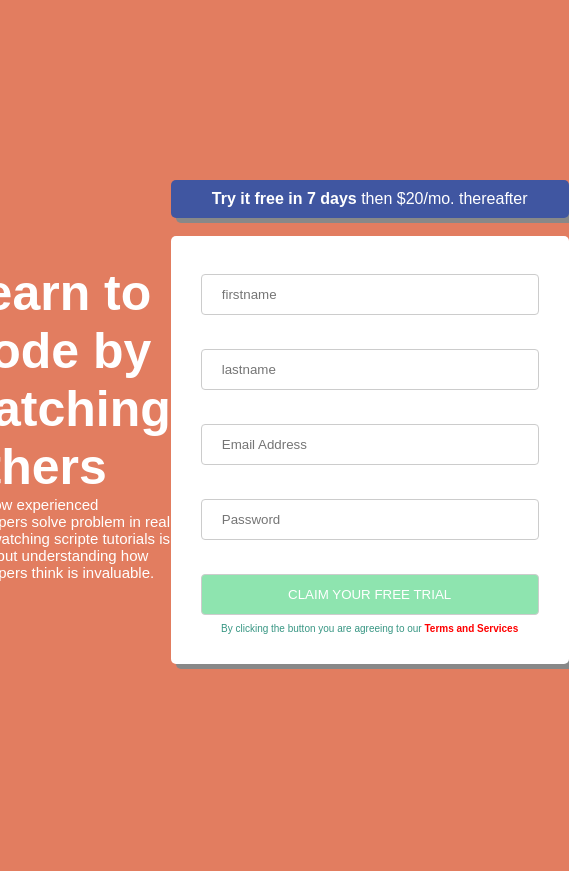
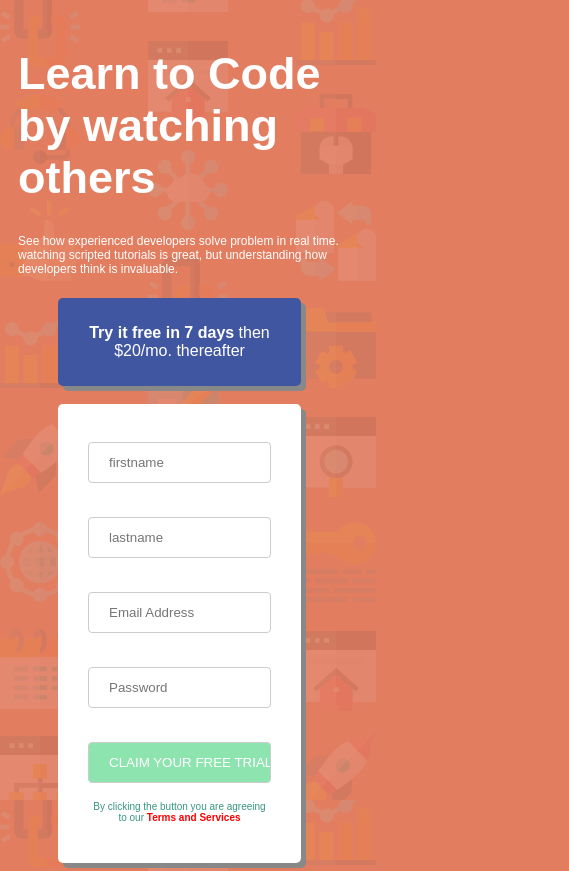
Before and after one commit to Favourose1/zuri-responsive-website, a plain HTML site: page index.html in a window 390 px wide. Shown: the whole page, 569 px wide, since content can reach past the window. Before the commit the page ends 844 px from the top, so only its background shows below. Drawn offline with Linux system fonts and the light colour scheme; files whose address does not match are found by name.

Commit message:
https://github.com/Favourose1/zuri-responsive-website.git

```diff
--- a/index.html
+++ b/index.html
@@ -1,23 +1,35 @@
 <!DOCTYPE html>
 <html>
+
 	<head>
 		<meta charset="utf-8">
 		<meta http-equiv="X-UA-CompaTIBLE" content="IE=edge">
 		<meta name="viewport" content="width=device-width, initial-scale=1.0">
+		<!--<meta name="HandheldFriendly" content="true">-->
 		<title>My responsive page</title>
-		<link rel="stylesheet" type="text/css" href="style.css"/>
+		<link rel="stylesheet" type="text/css" href="style.css" />
 	</head>
+
 	<body>
 
 		<main>
+			<div class="flex-container">
 				<div class="firstside">
+					<div class="H">
 						<h1 class="header">
 							Learn to Code by watching others
 						</h1>
+					</div>
+					<div class="P">
 						<p id="p1">
-						See how experienced developers solve problem in real time. watching scripte tutorials is great, but understanding how developers think is invaluable.
+							See how experienced developers solve problem in real time. watching scripted tutorials is
+							great, but understanding how developers think is invaluable.
 						</p>
 					</div>
+				</div>
+
+
+
 				<div class="divide">
 				<div class="secondsidetop">
 					<p>
@@ -31,23 +43,28 @@
 
 						<!--Add the minlength and maxlength attributes to the input fields-->
 
-            <input type="text" class="firstname" name="firstname" placeholder="firstname" type="text" pattern="[^.]*? minlength="3" maxlength="15" required>
+						<input type="text" class="firstname" name="firstname" placeholder="firstname" type="text"
+							pattern="[^.]*? minlength=" 3" maxlength="15" required>
 						<br><br>
 
-            <input type="text" class="lastname" name="lastname" placeholder="lastname" type="text" pattern="[^.]*? minlength="3" maxlength="15" required>
+						<input type="text" class="lastname" name="lastname" placeholder="lastname" type="text"
+							pattern="[^.]*? minlength=" 3" maxlength="15" required>
 						<br><br>
 
 						<input type="text" class="email" name="Email Address" placeholder="Email Address" type="text">
 						<br><br>
 
-            <input type="text" class="Password" name="Password" placeholder="Password" type="password" minlength="8" maxlength="15" required>
+						<input type="text" class="Password" name="Password" placeholder="Password" type="password"
+							minlength="8" maxlength="15" required>
 						<br><br>
 
 						<input type="button" value="CLAIM YOUR FREE TRIAL">
 					</form>
-        <p class="foot">By clicking the button you are agreeing to our <strong id="tas">Terms and Services</strong></p>
+					<p class="foot">By clicking the button you are agreeing to our <strong id="tas">Terms and
+							Services</strong></p>
 					</div>
 				</div>
-			</main>
+			</div>
 	</body>
+
 </html>
--- a/style.css
+++ b/style.css
@@ -1,56 +1,127 @@
-*{
+* {
 
-	margin:0;
-	padding:0;
-	box-sizing:border-box;
+	box-sizing: border-box;
+
 }
 
-body{
-	background-image: url('C:/Users/User/Desktop/bg-intro-desktop.png'); background-color: #E27D60; opacity: 1;
-}
-main{
-	display: flex; width: 50%; height: 50%; margin: auto; justify-content: center; align-items: center; height: 100vh;
-}
-.header{
-	font-family: Arial, sans-serif; font-size: 50px; color: white;
-}
-#p1{
-	font-family: Arial, sans-serif; font-size: 15px; color: white;
+body {
+	background-image: url('C:/Users/User/Desktop/ZURI WEB RESPONSIVE/images/bg-intro-desktop.png');
+	background-color: #E27D60;
+	opacity: 1;
+
 }
 
-.divide{
-	display: flex; flex-direction: column; text-align: center;
+@media(min-width:468px){
+	.flex-container{
+		display:  flex;
+		align-items: center;
+		justify-items: center;
+		min-height: 100vh;
+	}
+
 }
 
-.secondsidetop{
-	background-color: #4056A1; border-radius: 5px; box-shadow: 5px 5px #888888; padding: 10px; flex: 50%; width: 150%; color: white; font-family: arial;
+
+
+.firstside{
+	flex: 1; flex: 0.5%; padding: 10px;
 }
 
-.secondsidebottom{
-	background-color: white; border-radius: 5px; box-shadow: 5px 5px #888888; border: 1px ; padding: 30px; flex: 50%; width: 150%;
-}
-#sstt{
-	color: bold white ;
+
+
+
+
+
+.header {
+	font-family: Arial, sans-serif;
+	font-size: 45px;
+	color: white;
+	/*width: 50%;*/
 }
 
-input[type=text]{
-	width: 100%; padding: 12px 20px; margin: 8px 0; display: inline-block; border: 1px solid #ccc; border-radius: 4px; box-sizing: border-box;
-}
-input[type=button]{
-	width: 100%; padding: 12px 20px; margin: 8px 0; display: inline-block; border: 1px solid #ccc; border-radius: 4px; box-sizing: border-box; background-color: #8EE4AF; color: white;
+#p1 {
+	font-family: Arial, sans-serif;
+	font-size: 12px;
+	color: white;
+	/*width: 50%;*/
 }
 
-.foot{
-	font-size:10px; color: #379683; font-family: arial;
+.divide {
+	text-align: center; flex: 1; flex: 5%; padding-left: 50px; /*padding-right: 25px;*/
 }
 
-#tas{
+.secondsidetop {
+	background-color: #4056A1;
+	border-radius: 5px;
+	box-shadow: 5px 5px #888888;
+	padding: 10px;
+	/*flex: 50%;*/
+	color: white;
+	font-family: arial;
+	width: 75%;
+}
+.secondsidebottom {
+	background-color: white;
+	border-radius: 5px;
+	box-shadow: 5px 5px #888888;
+	border: 1px;
+	padding: 30px;
+	width: 75%;
+}
+
+#sstt {
+	color: bold white;
+}
+
+input[type=text] {
+	width: 100%;
+	padding: 12px 20px;
+	margin: 8px 0;
+	display: inline-block;
+	border: 1px solid #ccc;
+	border-radius: 4px;
+	box-sizing: border-box;
+}
+
+input[type=button] {
+	width: 100%;
+	padding: 12px 20px;
+	margin: 8px 0;
+	display: inline-block;
+	border: 1px solid #ccc;
+	border-radius: 4px;
+	box-sizing: border-box;
+	background-color: #8EE4AF;
+	color: white;
+}
+
+.foot {
+	font-size: 10px;
+	color: #379683;
+	font-family: arial;
+}
+
+#tas {
 	color: red;
 }
 
 input[type=text]:active {
-	width: 100%; padding: 12px 20px; margin: 8px 0; display: inline-block; border: 1px solid red; border-radius: 4px; box-sizing: border-box;
+	width: 100%;
+	padding: 12px 20px;
+	margin: 8px 0;
+	display: inline-block;
+	border: 1px solid red;
+	border-radius: 4px;
+	box-sizing: border-box;
 }
+
 input[type=button]:hover {
-	width: 100%; padding: 12px 20px; margin: 8px 0; display: inline-block; border: 1px solid #ccc; border-radius: 4px; box-sizing: border-box; background-color: #5CDB95; color: white;
-}
+	width: 100%;
+	padding: 12px 20px;
+	margin: 8px 0;
+	display: inline-block;
+	border: 1px solid #ccc;
+	border-radius: 4px;
+	box-sizing: border-box;
+	background-color: #5CDB95;
+	color: white;}
```
Also changed, not shown: images/bg-intro-desktop.png (added). Lines whose indentation alone changed are shown as unchanged.
